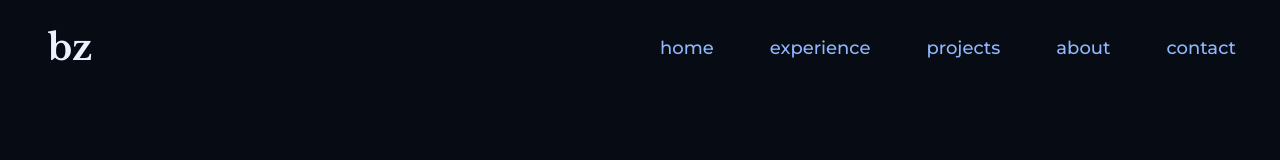
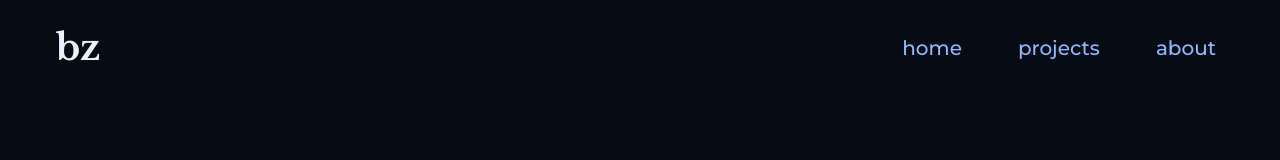
Before and after one commit to billie-zhang/portfolio-page, a React (Create React App) app: page / in a window 1280 px wide. Shown: the top 160 px of the page. Built offline with nearby package versions, Linux system fonts and the light colour scheme; a web font is replaced by a local one.

Commit message:
update navbar to diff pages

```diff
--- a/src/components/NavBar.jsx
+++ b/src/components/NavBar.jsx
@@ -1,6 +1,7 @@
 import React, { useEffect, useState } from "react";
 import { FaBars, FaTimes } from "react-icons/fa";
-import { Link } from "react-scroll";
+// import { Link } from "react-scroll";
+import { Link } from "react-router-dom";
 // eslint-disable-next-line
 import moon from "../assets/moon.svg";
 // eslint-disable-next-line
@@ -35,22 +36,17 @@ const NavBar = () => {
     {
       id: 1,
       link: "home",
+      url: "/",
     },
     {
       id: 2,
-      link: "experience",
+      link: "projects",
+      url: "/projects",
     },
     {
       id: 3,
-      link: "projects",
-    },
-    {
-      id: 4,
       link: "about",
-    },
-    {
-      id: 5,
-      link: "contact",
+      url: "/about",
     },
   ];
   return (
@@ -64,22 +60,22 @@ const NavBar = () => {
       >
         <div>
           <Link
-            to="home"
+            to={"/"}
             smooth
             duration={2000}
-            className="font-semibold font-signature text-4xl ml-8 mt-10 mb-9 cursor-pointer"
+            className="font-semibold font-signature text-4xl ml-10 mt-10 mb-9 cursor-pointer"
           >
             bz
           </Link>
         </div>
 
-        <ul className="hidden md:flex">
-          {links.map(({ id, link }) => (
+        <ul className="hidden md:flex px-5 ">
+          {links.map(({ id, link, url }) => (
             <li
               key={id}
-              className="px-7 py-6 cursor-pointer font-medium text-lg text-light-blue hover:scale-105 hover:text-medium-blue duration-200 ease-in-out"
+              className="px-7 py-6 cursor-pointer font-medium text-xl text-light-blue hover:scale-105 hover:text-medium-blue duration-200 ease-in-out"
             >
-              <Link to={link} smooth duration={2000}>
+              <Link to={url} smooth duration={2000}>
                 {link}
               </Link>
             </li>
@@ -103,11 +99,11 @@ const NavBar = () => {
 
         {nav && (
           <ul className="flex flex-col items-center absolute pt-20 top-0 right-0 transform translate-x-5 duration-500	h-screen bg-dark-navy text-light-grey ">
-            {links.map(({ id, link }) => (
+            {links.map(({ id, link, url }) => (
               <li key={id} className="px-16 cursor-pointer py-4 text-xl">
                 <Link
                   onClick={() => setNav(!nav)}
-                  to={link}
+                  to={url}
                   smooth
                   duration={2000}
                 >
--- a/src/pages/Home.jsx
+++ b/src/pages/Home.jsx
@@ -1,7 +1,7 @@
 import React from "react";
 import Banner from "../home/Banner";
 import Experience from "../home/Experience";
-import Projects from "../home/Projects";
+import Projects from "../home/ProjectsPreview";
 import Contact from "../home/Contact";
 
 const Home = () => {
```
